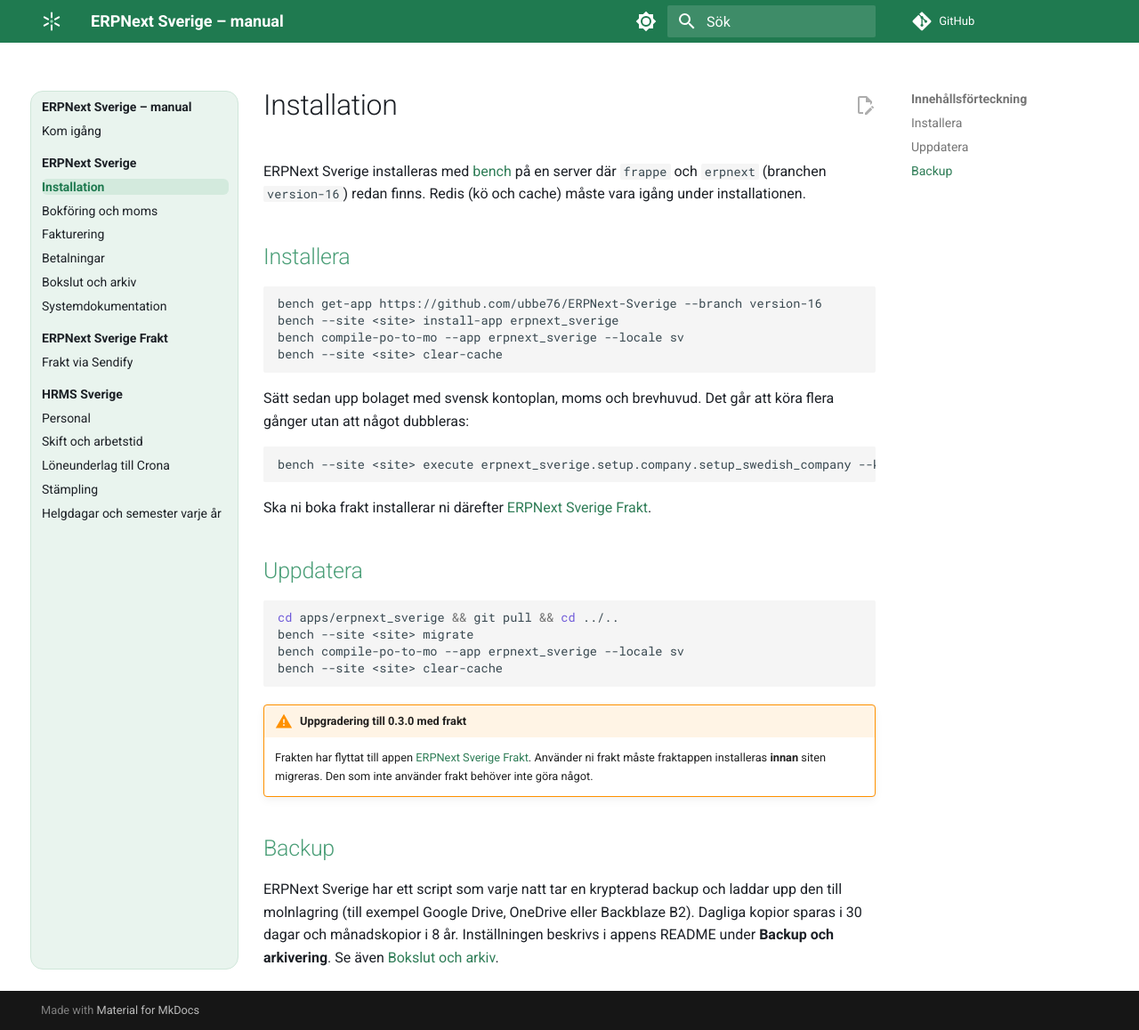
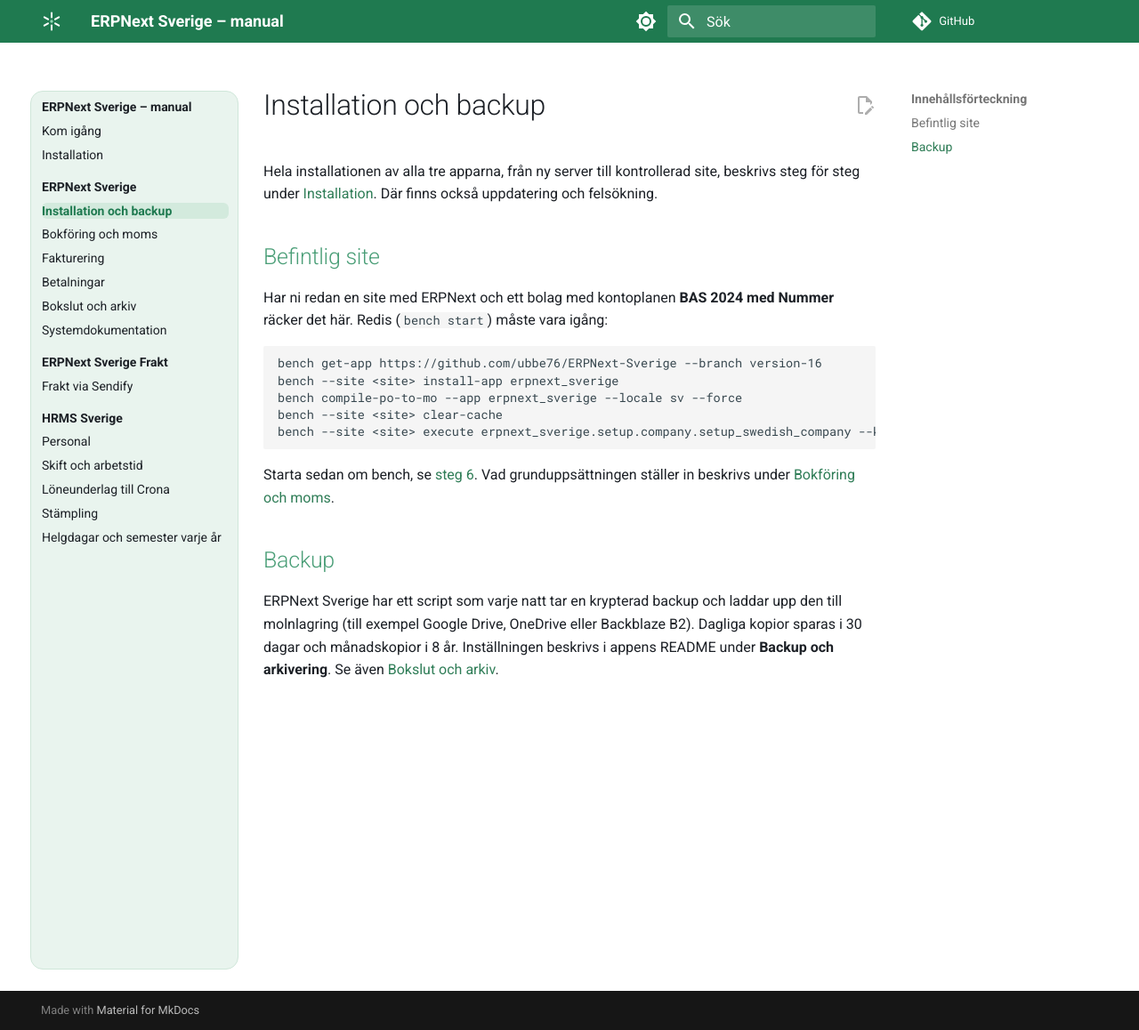
Before and after one commit to ubbe76/ERPNext-Sverige-docs, an MkDocs documentation site: the page built from docs/erpnext-sverige/installation.md, in a window 1280 px wide and 1158 px high. Shown: the whole window at 89% size. Built offline with MkDocs 1.6.1 and Material for MkDocs 9.7.7, drawn with Linux system fonts in a browser that asks for light colours; comment, search, counter and statistics services are not loaded.

Commit message:
docs: installationsguide steg för steg för alla tre apparna
Ny sida Installation direkt efter Kom igång: ordning och översikt, server
och bench, site med ERPNext, apparna, omstart, fälten i installationsguiden
(BAS 2024 med Nummer), svensk grunduppsättning, kontroll, felsökning och
uppdatering. App-sidorna länkar dit; ERPNext Sveriges sida heter nu
Installation och backup och har kvar kortversionen för befintlig site.

Co-Authored-By: Claude Opus 5.5 <noreply@anthropic.com>
Claude-Session: https://claude.ai/code/session_01BefD5qiwHSk5weFM9qGwDU

````diff
--- a/docs/erpnext-sverige/installation.md
+++ b/docs/erpnext-sverige/installation.md
@@ -1,39 +1,23 @@
-# Installation
+# Installation och backup
 
-ERPNext Sverige installeras med [bench](https://github.com/frappe/bench) på en server där `frappe` och
-`erpnext` (branchen `version-16`) redan finns. Redis (kö och cache) måste vara igång under installationen.
+Hela installationen av alla tre apparna, från ny server till kontrollerad site, beskrivs steg för steg under
+[Installation](../installation.md). Där finns också uppdatering och felsökning.
 
-## Installera
+## Befintlig site
+
+Har ni redan en site med ERPNext och ett bolag med kontoplanen **BAS 2024 med Nummer** räcker det här. Redis
+(`bench start`) måste vara igång:
 
 ```bash
 bench get-app https://github.com/ubbe76/ERPNext-Sverige --branch version-16
 bench --site <site> install-app erpnext_sverige
-bench compile-po-to-mo --app erpnext_sverige --locale sv
+bench compile-po-to-mo --app erpnext_sverige --locale sv --force
 bench --site <site> clear-cache
-```
-
-Sätt sedan upp bolaget med svensk kontoplan, moms och brevhuvud. Det går att köra flera gånger utan att något
-dubbleras:
-
-```bash
 bench --site <site> execute erpnext_sverige.setup.company.setup_swedish_company --kwargs "{'company': '<bolag>'}"
 ```
 
-Ska ni boka frakt installerar ni därefter [ERPNext Sverige Frakt](../frakt/index.md).
-
-## Uppdatera
-
-```bash
-cd apps/erpnext_sverige && git pull && cd ../..
-bench --site <site> migrate
-bench compile-po-to-mo --app erpnext_sverige --locale sv
-bench --site <site> clear-cache
-```
-
-!!! warning "Uppgradering till 0.3.0 med frakt"
-    Frakten har flyttat till appen [ERPNext Sverige Frakt](../frakt/index.md#uppgradera-fran-erpnext-sverige-02).
-    Använder ni frakt måste fraktappen installeras **innan** siten migreras. Den som inte använder frakt behöver
-    inte göra något.
+Starta sedan om bench, se [steg 6](../installation.md#6-starta-om-och-tom-cachen). Vad grunduppsättningen
+ställer in beskrivs under [Bokföring och moms](bokforing.md#grunduppsattning).
 
 ## Backup
 
--- a/mkdocs.yml
+++ b/mkdocs.yml
@@ -41,7 +41,6 @@ plugins:
   # Gamla adresser från före kapitelindelningen per app (2026-10-05)
   - redirects:
       redirect_maps:
-        installation.md: erpnext-sverige/installation.md
         bokforing/index.md: erpnext-sverige/bokforing.md
         fakturering/index.md: erpnext-sverige/fakturering.md
         betalningar/index.md: erpnext-sverige/betalningar.md
@@ -64,9 +63,10 @@ markdown_extensions:
 
 nav:
   - Kom igång: index.md
+  - Installation: installation.md
   - ERPNext Sverige:
       - erpnext-sverige/index.md
-      - Installation: erpnext-sverige/installation.md
+      - Installation och backup: erpnext-sverige/installation.md
       - Bokföring och moms: erpnext-sverige/bokforing.md
       - Fakturering: erpnext-sverige/fakturering.md
       - Betalningar: erpnext-sverige/betalningar.md
````
Also changed, not shown: docs/erpnext-sverige/index.md (+1 -1 lines), docs/frakt/index.md (+2 -0 lines), docs/hrms-sverige/index.md (+2 -1 lines), docs/index.md (+1 -0 lines), docs/installation.md (added, +193 -0 lines).
